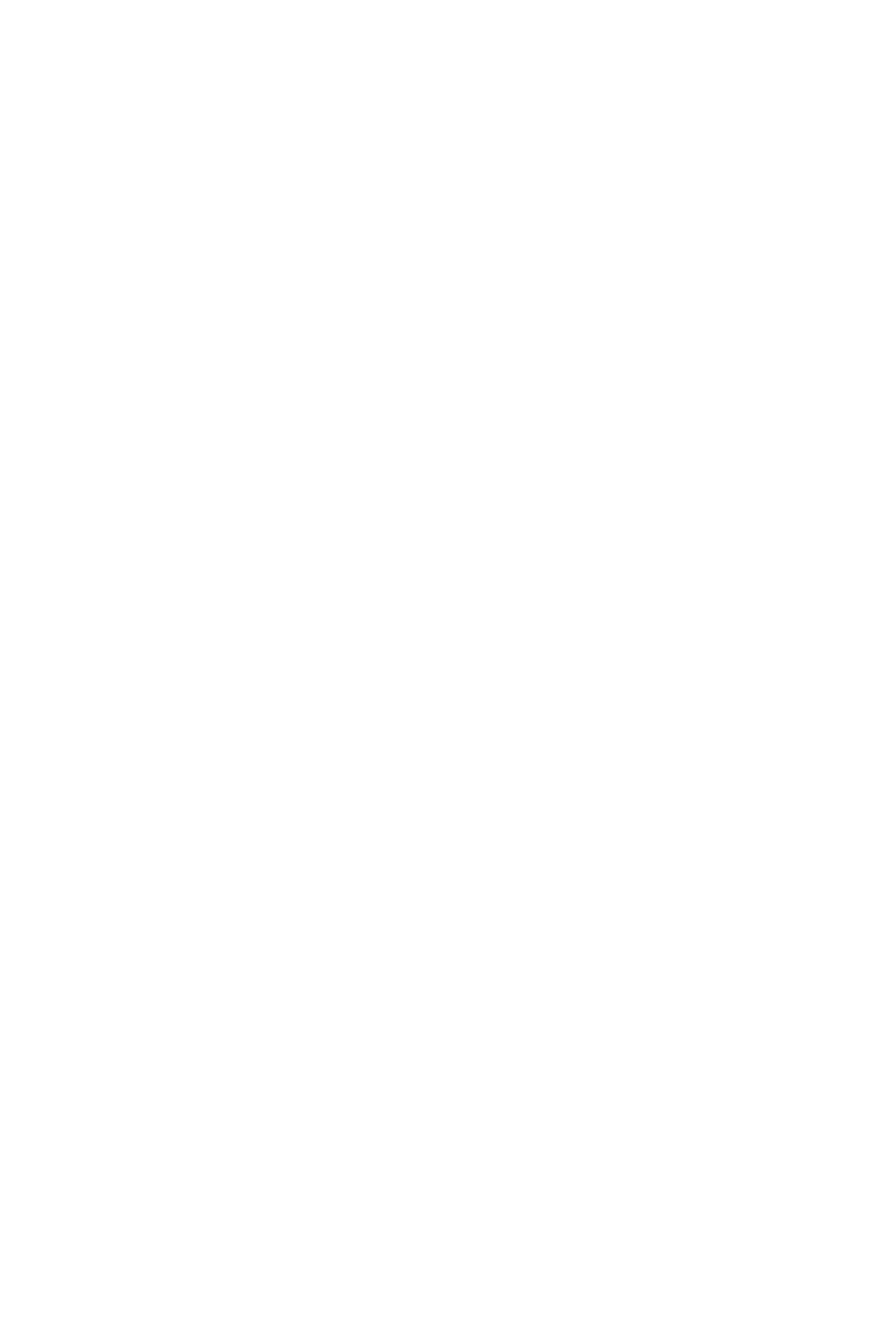
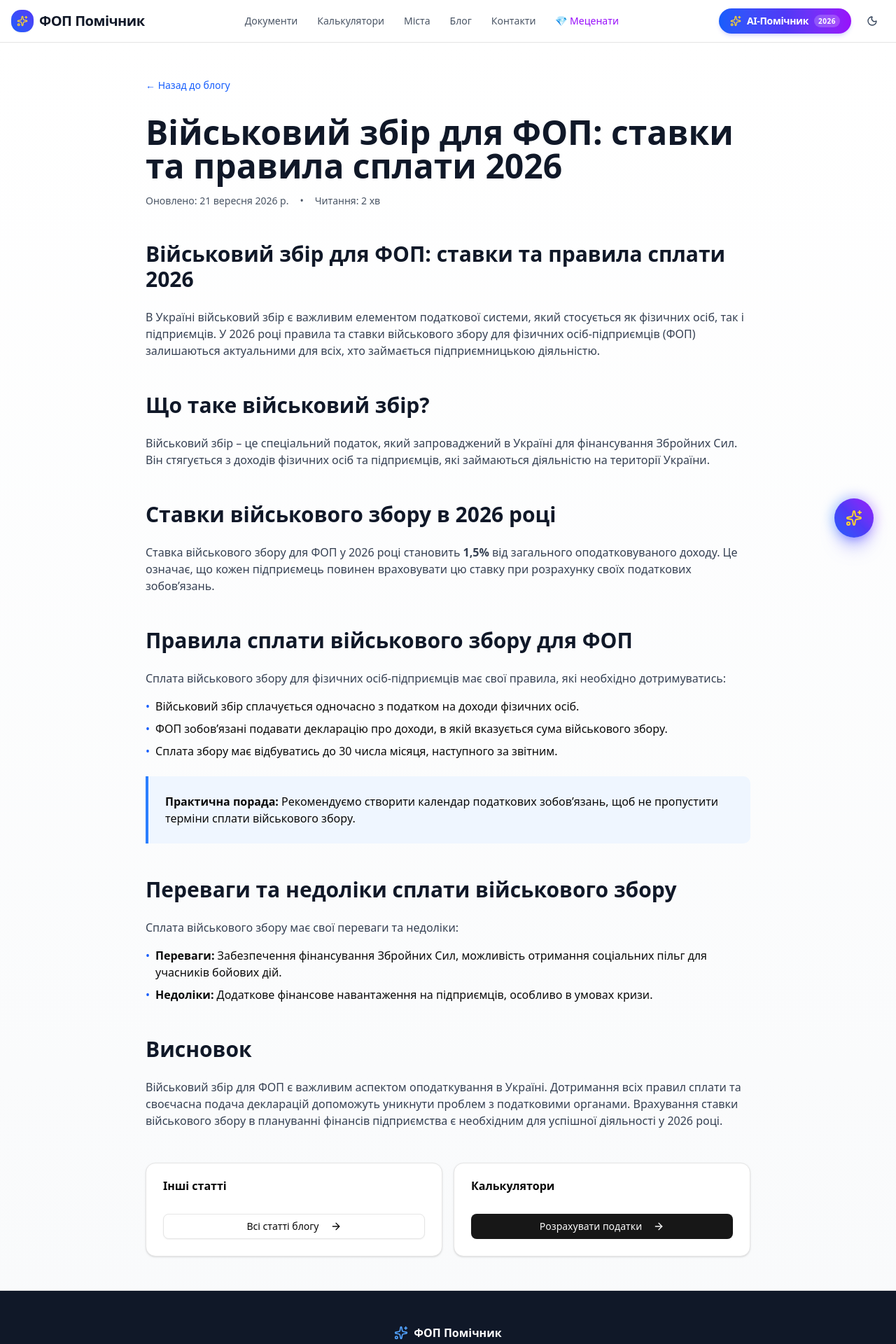
Before and after one commit to Orstan/FOP, a Next.js app: page /blog/viys-kovyy-zbir-dlya-fop-stavky-ta-pravyla-splaty-2026 in a window 1280 px wide. Before the commit this address had no page. Shown: the top 1920 px of the page at 70% size. Before the commit the page ends 800 px from the top, so only its background shows below. Built offline with nearby package versions, Linux system fonts and the light colour scheme.

Commit message:
🤖 Автоматична генерація нової блог-статті

```diff
--- a/app/blog/page.tsx
+++ b/app/blog/page.tsx
@@ -18,6 +18,15 @@ export const metadata: Metadata = {
 
 export default function BlogPage() {
   const articles = [
+    {
+      title: "Військовий збір для ФОП: ставки та правила сплати 2026",
+      description: "військовий збір ФОП - детальний гайд для підприємців",
+      slug: "viys-kovyy-zbir-dlya-fop-stavky-ta-pravyla-splaty-2026",
+      date: "2026-09-21",
+      readTime: "2 хв",
+      category: "Податки",
+      available: true,
+    },
     {
       title: "РРО для ФОП 2 групи: винятки та правила",
       description: "РРО ФОП 2 група - детальний гайд для підприємців",
--- /dev/null
+++ b/app/blog/viys-kovyy-zbir-dlya-fop-stavky-ta-pravyla-splaty-2026/page.tsx
@@ -0,0 +1,109 @@
+import { Metadata } from "next";
+import Link from "next/link";
+import { Button } from "@/components/ui/button";
+import { Card, CardContent, CardHeader, CardTitle } from "@/components/ui/card";
+import { ArrowRight } from "lucide-react";
+
+export const metadata: Metadata = {
+  title: "Військовий збір для ФОП: ставки та правила сплати 2026 | ФОП Помічник 2026",
+  description: "В Україні військовий збір є важливим елементом податкової системи, який стосується як фізичних осіб, так і підприємців. У 2026 році правила та ставки війсь",
+  keywords: [
+    "військовий збір ФОП",
+    "оплата військового збору"
+  ],
+  openGraph: {
+    title: "Військовий збір для ФОП: ставки та правила сплати 2026",
+    description: "В Україні військовий збір є важливим елементом податкової системи, який стосується як фізичних осіб, так і підприємців. У 2026 році правила та ставки війсь",
+    type: "article",
+  },
+};
+
+export default function BlogPost() {
+  return (
+    <div className="min-h-screen bg-gradient-to-b from-white to-gray-50 dark:from-gray-950 dark:to-gray-900">
+      <main className="container mx-auto max-w-4xl px-4 py-12">
+        <article className="prose prose-lg dark:prose-invert max-w-none">
+          <div className="mb-8">
+            <Link
+              href="/blog"
+              className="text-blue-600 hover:text-blue-700 dark:text-blue-400 dark:hover:text-blue-300 text-sm font-medium no-underline"
+            >
+              &larr; Назад до блогу
+            </Link>
+          </div>
+
+          <h1 className="text-4xl md:text-5xl font-bold text-gray-900 dark:text-gray-100 mb-4">
+            Військовий збір для ФОП: ставки та правила сплати 2026
+          </h1>
+
+          <div className="flex items-center gap-4 text-sm text-gray-600 dark:text-gray-400 mb-8 not-prose">
+            <time>Оновлено: 21 вересня 2026 р.</time>
+            <span>&bull;</span>
+            <span>Читання: 2 хв</span>
+          </div>
+
+          <h2 className="text-3xl font-bold text-gray-900 dark:text-gray-100 mt-12 mb-6">Військовий збір для ФОП: ставки та правила сплати 2026</h2>
+<p className="text-gray-700 dark:text-gray-300 mb-4">В Україні військовий збір є важливим елементом податкової системи, який стосується як фізичних осіб, так і підприємців. У 2026 році правила та ставки військового збору для фізичних осіб-підприємців (ФОП) залишаються актуальними для всіх, хто займається підприємницькою діяльністю.</p>
+
+<h2 className="text-3xl font-bold text-gray-900 dark:text-gray-100 mt-12 mb-6">Що таке військовий збір?</h2>
+<p className="text-gray-700 dark:text-gray-300 mb-4">Військовий збір – це спеціальний податок, який запроваджений в Україні для фінансування Збройних Сил. Він стягується з доходів фізичних осіб та підприємців, які займаються діяльністю на території України.</p>
+
+<h2 className="text-3xl font-bold text-gray-900 dark:text-gray-100 mt-12 mb-6">Ставки військового збору в 2026 році</h2>
+<p className="text-gray-700 dark:text-gray-300 mb-4">Ставка військового збору для ФОП у 2026 році становить <strong>1,5%</strong> від загального оподатковуваного доходу. Це означає, що кожен підприємець повинен враховувати цю ставку при розрахунку своїх податкових зобов’язань.</p>
+
+<h2 className="text-3xl font-bold text-gray-900 dark:text-gray-100 mt-12 mb-6">Правила сплати військового збору для ФОП</h2>
+<p className="text-gray-700 dark:text-gray-300 mb-4">Сплата військового збору для фізичних осіб-підприємців має свої правила, які необхідно дотримуватись:</p>
+<ul className="space-y-2 mb-6">
+    <li className="flex items-start gap-2"><span className="text-blue-600">•</span><span>Військовий збір сплачується одночасно з податком на доходи фізичних осіб.</span></li>
+    <li className="flex items-start gap-2"><span className="text-blue-600">•</span><span>ФОП зобов’язані подавати декларацію про доходи, в якій вказується сума військового збору.</span></li>
+    <li className="flex items-start gap-2"><span className="text-blue-600">•</span><span>Сплата збору має відбуватись до 30 числа місяця, наступного за звітним.</span></li>
+</ul>
+
+<div className="bg-blue-50 dark:bg-blue-950/30 border-l-4 border-blue-500 p-6 mb-8 rounded-r-lg">
+    <strong>Практична порада:</strong> Рекомендуємо створити календар податкових зобов’язань, щоб не пропустити терміни сплати військового збору.
+</div>
+
+<h2 className="text-3xl font-bold text-gray-900 dark:text-gray-100 mt-12 mb-6">Переваги та недоліки сплати військового збору</h2>
+<p className="text-gray-700 dark:text-gray-300 mb-4">Сплата військового збору має свої переваги та недоліки:</p>
+<ul className="space-y-2 mb-6">
+    <li className="flex items-start gap-2"><span className="text-blue-600">•</span><span><strong>Переваги:</strong> Забезпечення фінансування Збройних Сил, можливість отримання соціальних пільг для учасників бойових дій.</span></li>
+    <li className="flex items-start gap-2"><span className="text-blue-600">•</span><span><strong>Недоліки:</strong> Додаткове фінансове навантаження на підприємців, особливо в умовах кризи.</span></li>
+</ul>
+
+<h2 className="text-3xl font-bold text-gray-900 dark:text-gray-100 mt-12 mb-6">Висновок</h2>
+<p className="text-gray-700 dark:text-gray-300 mb-4">Військовий збір для ФОП є важливим аспектом оподаткування в Україні. Дотримання всіх правил сплати та своєчасна подача декларацій допоможуть уникнути проблем з податковими органами. Врахування ставки військового збору в плануванні фінансів підприємства є необхідним для успішної діяльності у 2026 році.</p>
+
+          <div className="grid md:grid-cols-2 gap-4 not-prose mt-12">
+            <Card className="dark:bg-gray-900">
+              <CardHeader>
+                <CardTitle>Інші статті</CardTitle>
+              </CardHeader>
+              <CardContent>
+                <Button className="w-full" variant="outline" asChild>
+                  <Link href="/blog">
+                    Всі статті блогу
+                    <ArrowRight className="ml-2 h-4 w-4" />
+                  </Link>
+                </Button>
+              </CardContent>
+            </Card>
+
+            <Card className="dark:bg-gray-900">
+              <CardHeader>
+                <CardTitle>Калькулятори</CardTitle>
+              </CardHeader>
+              <CardContent>
+                <Button className="w-full" asChild>
+                  <Link href="/calculators">
+                    Розрахувати податки
+                    <ArrowRight className="ml-2 h-4 w-4" />
+                  </Link>
+                </Button>
+              </CardContent>
+            </Card>
+          </div>
+        </article>
+      </main>
+    </div>
+  );
+}
--- a/app/sitemap.ts
+++ b/app/sitemap.ts
@@ -71,6 +71,7 @@ export default function sitemap(): MetadataRoute.Sitemap {
   })
 
   const blogPosts = [
+    'viys-kovyy-zbir-dlya-fop-stavky-ta-pravyla-splaty-2026',
     'rro-dlya-fop-2-hrupy-vynyatky-ta-pravyla',
     'aresht-rakhunkiv-fop-vykonavchoyu-sluzhboyu-u-2026-rotsi',
     'yak-zminyty-kved-fop-onlayn-cherez-diyu',
```
